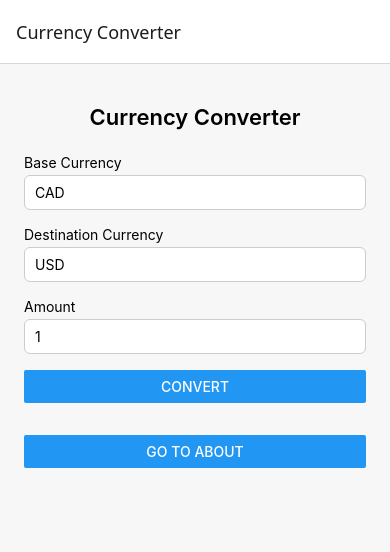
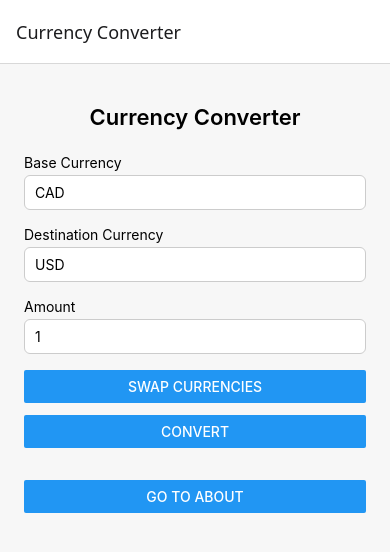
Before and after one commit to enezihe/3174_Assignment2, a React Native app: screen /Main in a window 390 px wide. Shown: the top 552 px of the page. Built offline with nearby package versions, Linux system fonts and the light colour scheme.

Commit message:
Added swap currencies feature

```diff
--- a/screens/MainScreen.js
+++ b/screens/MainScreen.js
@@ -17,7 +17,7 @@ export default function MainScreen({ navigation }) {
   const [error, setError] = useState('');
   const [loading, setLoading] = useState(false);
 
-  const API_KEY = 'fca_live_e6wCn6y45iDCSl6N7FZnzMPjLXiQ8cNdQ0vUkJca'; // put your FreeCurrencyAPI key here
+  const API_KEY = 'fca_live_e6wCn6y45iDCSl6N7FZnzMPjLXiQ8cNdQ0vUkJca';
 
   function validateInputs() {
     const currencyRegex = /^[A-Z]{3}$/;
@@ -37,6 +37,16 @@ export default function MainScreen({ navigation }) {
     }
 
     return '';
+  }
+
+  function handleSwap() {
+    const oldBase = baseCurrency;
+    setBaseCurrency(targetCurrency);
+    setTargetCurrency(oldBase);
+
+    setResult(null);
+    setRate(null);
+    setError('');
   }
 
   async function handleConvert() {
@@ -70,7 +80,6 @@ export default function MainScreen({ navigation }) {
       }
 
       const exchangeRate = Number(json.data[targetCurrency]);
-
       const converted = numericAmount * exchangeRate;
 
       setRate(exchangeRate);
@@ -119,6 +128,10 @@ export default function MainScreen({ navigation }) {
       </View>
 
       {error ? <Text style={styles.error}>{error}</Text> : null}
+
+      <View style={styles.swapButton}>
+        <Button title="Swap Currencies" onPress={handleSwap} />
+      </View>
 
       {loading ? (
         <ActivityIndicator size="large" />
@@ -179,6 +192,9 @@ const styles = StyleSheet.create({
     color: 'red',
     marginBottom: 12,
   },
+  swapButton: {
+    marginBottom: 12,
+  },
   resultBox: {
     marginTop: 24,
     padding: 12,
```
